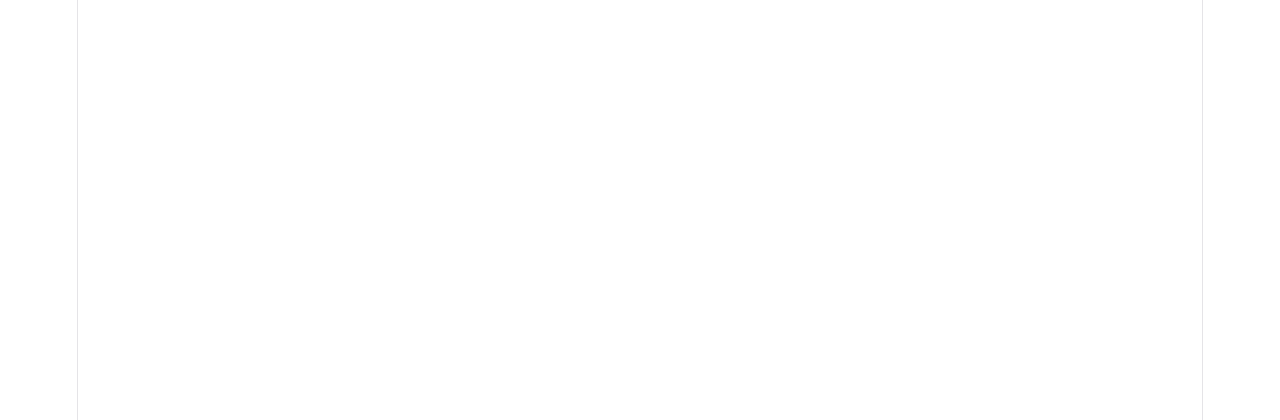
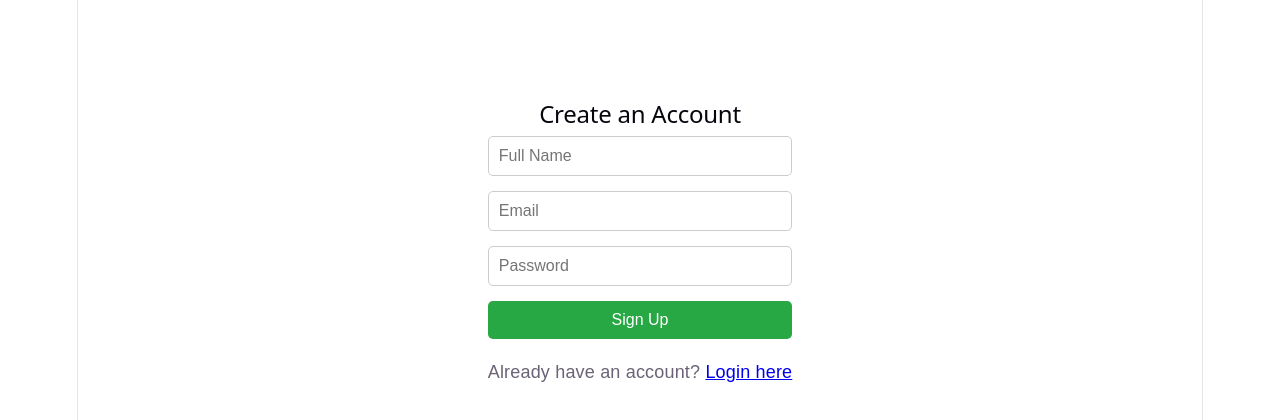
Before and after one commit to LinalDevdun/ai-study-assistant, a React app in the folder frontend/: page /register in a window 1280 px wide. Before the commit this address had no page. Shown: the top 420 px of the page. Built offline with nearby package versions, Linux system fonts and the light colour scheme; the HTML template or start-up script is replaced by a standard one.

Commit message:
Added user registration page and fixed backend routing

```diff
--- a/frontend/src/App.jsx
+++ b/frontend/src/App.jsx
@@ -2,15 +2,17 @@
 import Login from './pages/Login';
 import Dashboard from './pages/Dashboard';
 import Tutor from './pages/Tutor'; // Import the AI Tutor component
+import Register from './pages/Register';
 
 function App() {
   return (
     <Router>
-      <Routes>
-        <Route path="/" element={<Login />} />
-        <Route path="/dashboard" element={<Dashboard />} />
-        <Route path="/tutor" element={<Tutor />} /> {/* Add the route */}
-      </Routes>
+        <Routes>
+          <Route path="/" element={<Login />} />
+          <Route path="/register" element={<Register />} />
+          <Route path="/dashboard" element={<Dashboard />} />
+          <Route path="/tutor" element={<Tutor />} />
+        </Routes>
     </Router>
   );
 }
--- a/frontend/src/pages/Login.jsx
+++ b/frontend/src/pages/Login.jsx
@@ -1,6 +1,6 @@
 import { useState } from 'react';
 import axios from 'axios';
-import { useNavigate } from 'react-router-dom';
+import { useNavigate, Link } from 'react-router-dom';
 
 function Login() {
   const [email, setEmail] = useState('');
@@ -28,11 +28,11 @@
   };
 
   return (
-    <div style={{ maxWidth: '400px', margin: '50px auto', textAlign: 'center' }}>
+    <div style={{ maxWidth: '400px', margin: '50px auto', textAlign: 'center', fontFamily: 'sans-serif' }}>
       <h2>AI Study Assistant Login</h2>
 
       {/* Show an error message if the login fails */}
-      {error && <p style={{ color: 'red' }}>{error}</p>}
+      {error && <p style={{ color: 'red', fontWeight: 'bold' }}>{error}</p>}
 
       <form onSubmit={handleLogin} style={{ display: 'flex', flexDirection: 'column', gap: '15px' }}>
         <input
@@ -41,7 +41,7 @@
           value={email}
           onChange={(e) => setEmail(e.target.value)}
           required
-          style={{ padding: '10px', borderRadius: '5px', border: '1px solid #ccc' }}
+          style={{ padding: '10px', fontSize: '16px', borderRadius: '5px', border: '1px solid #ccc' }}
         />
         <input
           type="password"
@@ -49,12 +49,17 @@
           value={password}
           onChange={(e) => setPassword(e.target.value)}
           required
-          style={{ padding: '10px', borderRadius: '5px', border: '1px solid #ccc' }}
+          style={{ padding: '10px', fontSize: '16px', borderRadius: '5px', border: '1px solid #ccc' }}
         />
-        <button type="submit" style={{ padding: '10px', backgroundColor: '#007BFF', color: 'white', border: 'none', borderRadius: '5px', cursor: 'pointer' }}>
+        <button type="submit" style={{ padding: '10px', fontSize: '16px', backgroundColor: '#007BFF', color: 'white', border: 'none', borderRadius: '5px', cursor: 'pointer' }}>
           Login
         </button>
       </form>
+
+      {/* --- NEW: Link to the registration page --- */}
+      <p style={{ marginTop: '20px' }}>
+        Don't have an account? <Link to="/register">Sign up here</Link>
+      </p>
     </div>
   );
 }
--- /dev/null
+++ b/frontend/src/pages/Register.jsx
@@ -0,0 +1,77 @@
+import { useState } from 'react';
+import { useNavigate, Link } from 'react-router-dom';
+import axios from 'axios';
+
+function Register() {
+  const [name, setName] = useState(''); // State for the new Name field
+  const [email, setEmail] = useState('');
+  const [password, setPassword] = useState('');
+  const [message, setMessage] = useState('');
+  const navigate = useNavigate();
+
+  const handleRegister = async (e) => {
+    e.preventDefault();
+    try {
+      // Sending name, email, and password
+      await axios.post('http://localhost:5000/register', { name, email, password });
+      setMessage('Registration successful! Redirecting to login...');
+
+      setTimeout(() => {
+        navigate('/');
+      }, 2000);
+
+    } catch (error) {
+      setMessage(error.response?.data?.error || 'Registration failed. Please try again.');
+    }
+  };
+
+  return (
+    <div style={{ maxWidth: '400px', margin: '100px auto', textAlign: 'center', fontFamily: 'sans-serif' }}>
+      <h2>Create an Account</h2>
+      <form onSubmit={handleRegister} style={{ display: 'flex', flexDirection: 'column', gap: '15px' }}>
+
+        {/* THIS IS THE NEW NAME FIELD */}
+        <input
+          type="text"
+          placeholder="Full Name"
+          value={name}
+          onChange={(e) => setName(e.target.value)}
+          required
+          style={{ padding: '10px', fontSize: '16px', borderRadius: '5px', border: '1px solid #ccc' }}
+        />
+
+        <input
+          type="text"
+          placeholder="Email"
+          value={email}
+          onChange={(e) => setEmail(e.target.value)}
+          required
+          style={{ padding: '10px', fontSize: '16px', borderRadius: '5px', border: '1px solid #ccc' }}
+        />
+        <input
+          type="password"
+          placeholder="Password"
+          value={password}
+          onChange={(e) => setPassword(e.target.value)}
+          required
+          style={{ padding: '10px', fontSize: '16px', borderRadius: '5px', border: '1px solid #ccc' }}
+        />
+        <button type="submit" style={{ padding: '10px', fontSize: '16px', backgroundColor: '#28a745', color: 'white', border: 'none', borderRadius: '5px', cursor: 'pointer' }}>
+          Sign Up
+        </button>
+      </form>
+
+      {message && (
+        <p style={{ marginTop: '20px', color: message.includes('successful') ? 'green' : 'red', fontWeight: 'bold' }}>
+          {message}
+        </p>
+      )}
+
+      <p style={{ marginTop: '20px' }}>
+        Already have an account? <Link to="/">Login here</Link>
+      </p>
+    </div>
+  );
+}
+
+export default Register;
```
Also changed, not shown: 1 other file (tests, documents, lock files or other folders).
